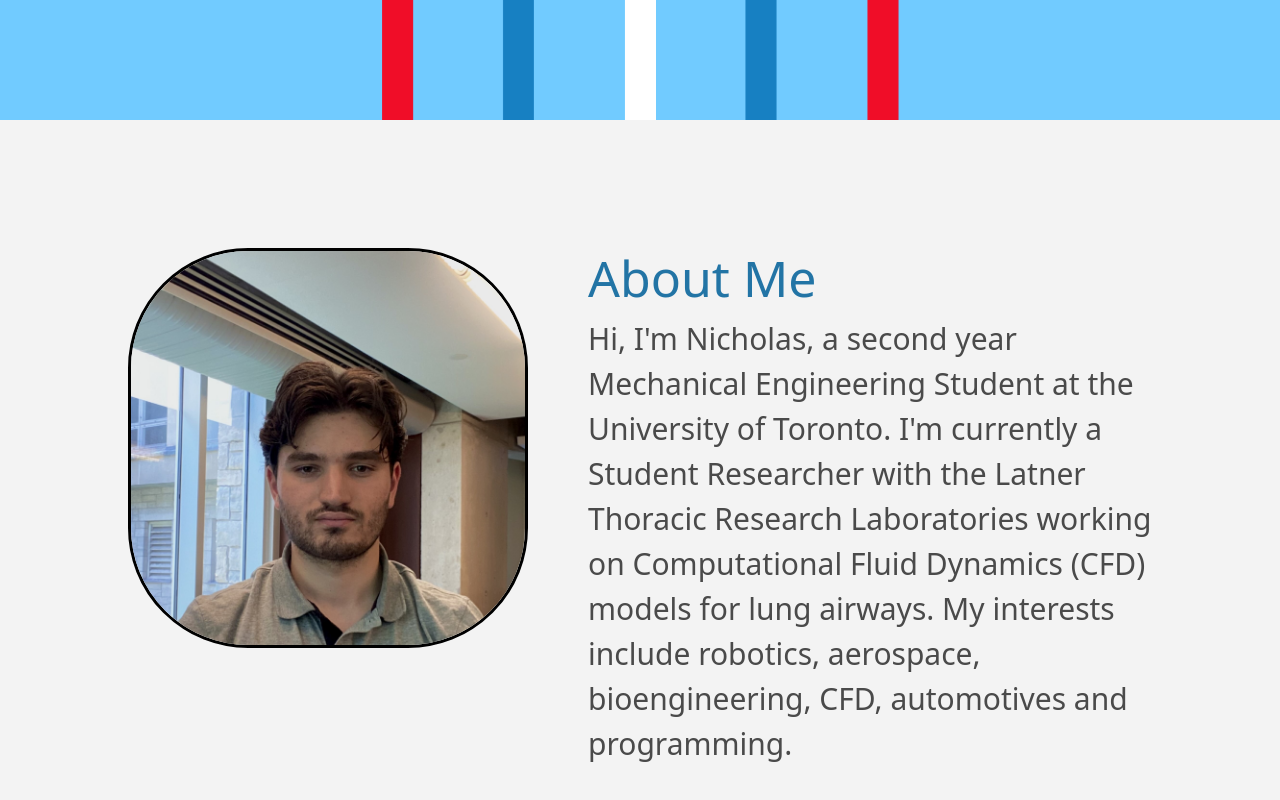
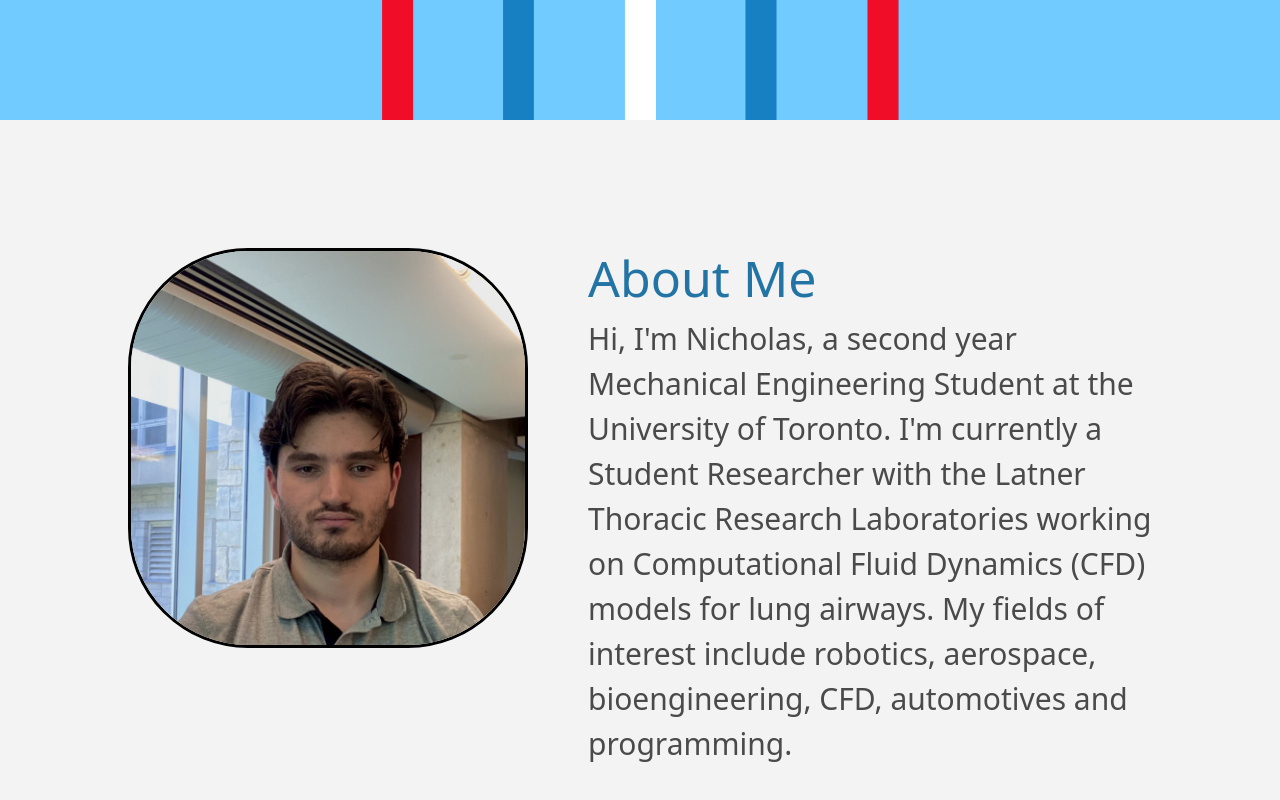
Before and after one commit to Nick2858/Professional-Webpage, a React (Vite) app: page / in a window 1280 px wide. Shown: the part 1480-2280 px from the top of the page. Built offline with nearby package versions, Linux system fonts and the light colour scheme.

Commit message:
modified:   src/App.css 	modified:   src/components/AboutPage.tsx

```diff
--- a/src/App.css
+++ b/src/App.css
@@ -197,7 +197,7 @@ body::-webkit-scrollbar {
 }
 
 @keyframes bounce {
-    to {top: 58vh; height: 11vh}
+    to {top: 58vh; height: 10vh}
 }
 
 .Explore{
--- a/src/components/AboutPage.tsx
+++ b/src/components/AboutPage.tsx
@@ -11,8 +11,8 @@ function AboutPage() {
             Hi, I'm Nicholas, a second year Mechanical Engineering Student at
             the University of Toronto. I'm currently a Student Researcher with
             the Latner Thoracic Research Laboratories working on Computational
-            Fluid Dynamics (CFD) models for lung airways. My interests include
-            robotics, aerospace, bioengineering, CFD, automotives and
+            Fluid Dynamics (CFD) models for lung airways. My fields of interest
+            include robotics, aerospace, bioengineering, CFD, automotives and
             programming.
           </p>
         </body>
```
